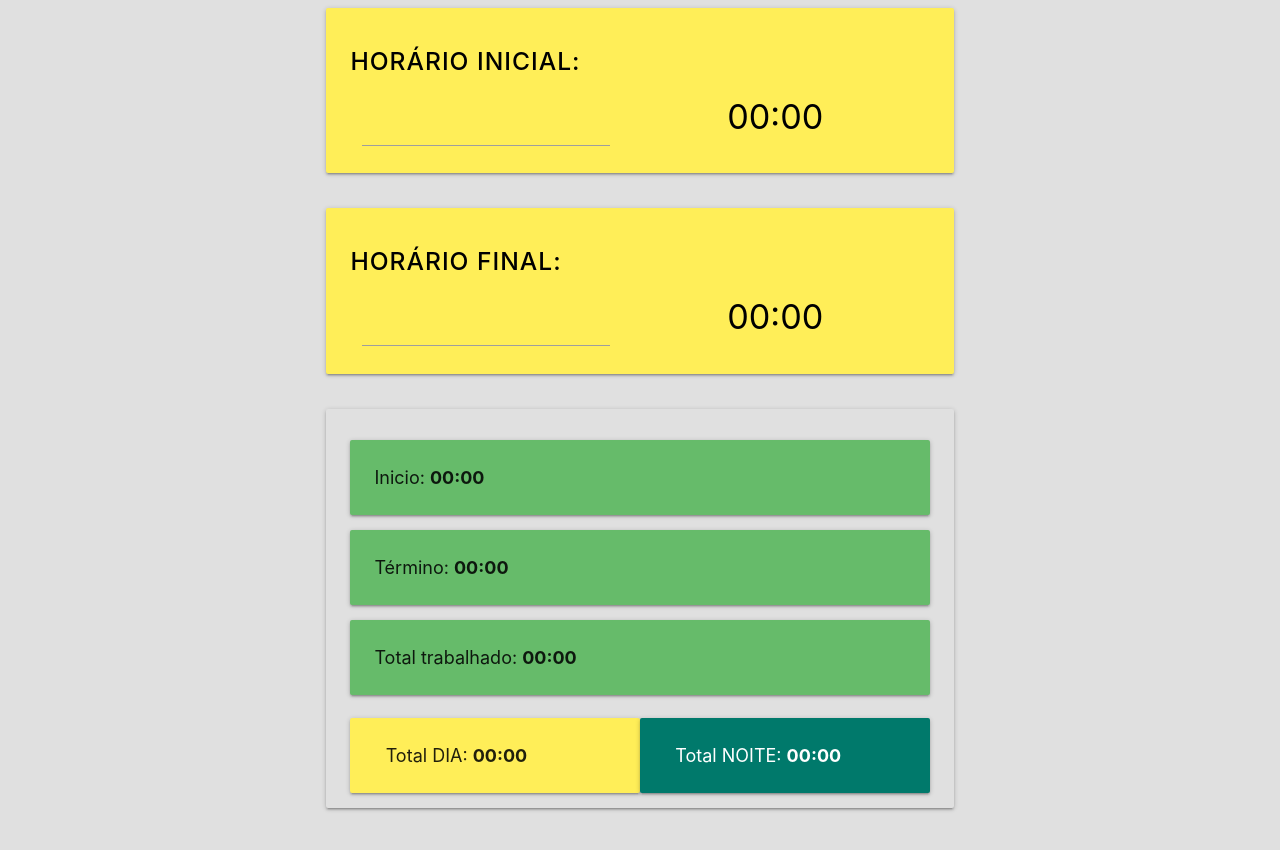
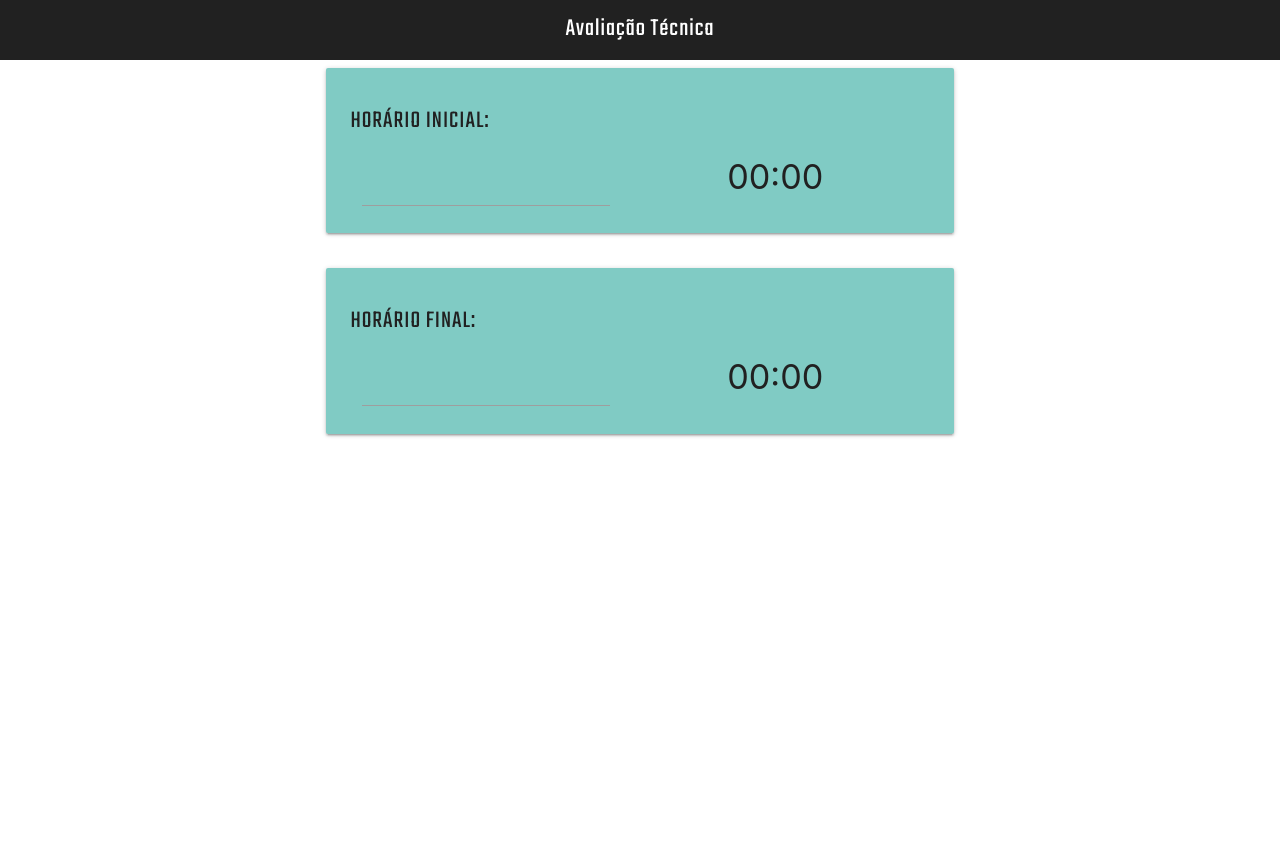
Before and after one commit to Leandro-C-Reis/avaliacao-tecnica, a React (Create React App) app in the folder frontend/: page / in a window 1280 px wide. Shown: the top 850 px of the page. After the commit the page ends 800 px from the top, so only its background shows below. Built offline with nearby package versions, Linux system fonts and the light colour scheme.

Commit message:
Visual elements ajusted

```diff
--- /dev/null
+++ b/frontend/src/components/header/Header.js
@@ -0,0 +1,13 @@
+import React from 'react';
+import '../../css/header.css';
+
+const Header = () => {
+
+    return (
+        <div className="Header">
+            <span className="title">Avaliação Técnica</span>
+        </div>
+    );
+};
+
+export default Header;
--- a/frontend/src/components/timer/Timer.js
+++ b/frontend/src/components/timer/Timer.js
@@ -45,24 +45,30 @@ const Timer = (props) => {
 
     return (
         <Row>
-            <Card className="yellow lighten-1 black-text hoverable">
+            <Card className="hoverable teal lighten-3">
                 <h5
                     style={{
+                        fontFamily: 'Teko',
                         fontWeight: '500',
-                        letterSpacing: '1px'
+                        letterSpacing: '1px',
+                        color: '#212121'
                     }}
                 >
                     {props.title}
                 </h5>
                 <TimePicker
-                    className="black-text center-align "
+                    className="center-align"
                     options={options}
                     onChange={(h, m) => {
                         Hour = h;
                         Minute = m;
                     }}
                 />
-                <h4 className={`center-align ${color}`}>
+                <h4 className={`center-align`}
+                    style={{
+                        color: '#212121'
+                    }}
+                >
                     {`${hour < 9 ? '0' + hour : hour}:${
                         minute < 9 ? '0' + minute : minute
                     }`}
--- a/frontend/src/components/worked/Worked.js
+++ b/frontend/src/components/worked/Worked.js
@@ -7,21 +7,21 @@ const Worked = (props) => {
 
     return (
         <>
-        <Card className={`row grey lighten-2 ${props.hide ? 'hide' : ''}`}>
-            <Card className="green lighten-1 hoverable">
+        <Card className={`row teal lighten-2 animation ${props.hide ? 'hide' : ''}`}>
+            <Card className="hoverable  grey lighten-2">
                 Inicio: <span className="bold">00:00</span>
             </Card >
-            <Card className="green lighten-1 hoverable">
+            <Card className="hoverable grey lighten-2">
                 Término: <span className="bold">00:00</span>
             </Card>
-            <Card className="green lighten-1 hoverable">
+            <Card className="hoverable grey lighten-2">
                 Total trabalhado: <span className="bold">00:00</span>
             </Card>
-            <Card className="col s6 m5 l6 yellow lighten-1 hoverable">
-                Total DIA: <span className="bold">00:00</span>
+            <Card className="col s6 m5 l6 1 hoverable grey lighten-2">
+                Total diurno: <span className="bold">00:00</span>
             </Card>
-            <Card className="col s6 m5 l6 teal darken-2 white-text">
-                Total NOITE: <span className="bold">00:00</span>
+            <Card className="col s6 m5 l6 hoverable grey lighten-2">
+                Total noturno: <span className="bold">00:00</span>
             </Card>
         </Card>
         </>
--- /dev/null
+++ b/frontend/src/css/header.css
@@ -0,0 +1,21 @@
+@import url('https://fonts.googleapis.com/css2?family=Teko&display=swap');
+
+.Header {
+    background: #212121;
+    width: 100%;
+    height: 60px;
+
+    text-align: center;
+    color: white;
+
+    display: flex;
+    justify-content: center;
+    align-items: center;
+}
+
+span {
+    font-family: 'Teko' !important;
+    text-align: center;
+    font-size: 25px;
+    letter-spacing: 1px;
+}
--- a/frontend/src/css/index.css
+++ b/frontend/src/css/index.css
@@ -1,11 +1,14 @@
 body {
-  background-color: #e0e0e0;
   margin: 0;
   font-family: -apple-system, BlinkMacSystemFont, 'Segoe UI', 'Roboto', 'Oxygen',
     'Ubuntu', 'Cantarell', 'Fira Sans', 'Droid Sans', 'Helvetica Neue',
     sans-serif;
-  -webkit-font-smoothing: antialiased;
-  -moz-osx-font-smoothing: grayscale;
+    -webkit-font-smoothing: antialiased;
+    -moz-osx-font-smoothing: grayscale;
+  }
+
+#root {
+  min-height: 100vh;
 }
 
 code {
--- a/frontend/src/css/worked.css
+++ b/frontend/src/css/worked.css
@@ -4,7 +4,7 @@
 }
 
 span {
-    font-weight: bold;
+    font-weight: 400;
 }
 
 .time {
@@ -17,3 +17,7 @@ span {
     align-items: center;
     justify-content: center;
 }
+
+.animation {
+    transition: height 2s;
+}
--- a/frontend/src/page/App.js
+++ b/frontend/src/page/App.js
@@ -1,8 +1,9 @@
-import React, { useState, useCallback, useEffect } from 'react';
+import React, { useState, useCallback, useEffect, Image } from 'react';
 import "materialize-css";
+import { Row } from 'react-materialize';
 import Timer from '../components/timer/Timer';
 import Worked from '../components/worked/Worked';
-import { Row } from 'react-materialize';
+import Header from '../components/header/Header';
 
 const App = () => {
     const [hide, setHide] = useState(true);
@@ -21,10 +22,16 @@ const App = () => {
     }, []);
 
     useEffect(() => {
-        setHide(false);
+        if (startTime && endTime)
+        {
+            console.log('HAn')
+            setHide(false);
+        }
     }, [startTime, endTime]);
 
     return (
+        <>
+        <Header />
         <div className="container row valign-wrapper" id="app">
             <Row className="container">
                 <Timer title="HORÁRIO INICIAL:" time={handleSetTime} name="start"/>
@@ -33,6 +40,7 @@ const App = () => {
             </Row>
 
         </div>
+        </>
     )
 }
 
```
Also changed, not shown: frontend/src/css/mac.jpg (added).
